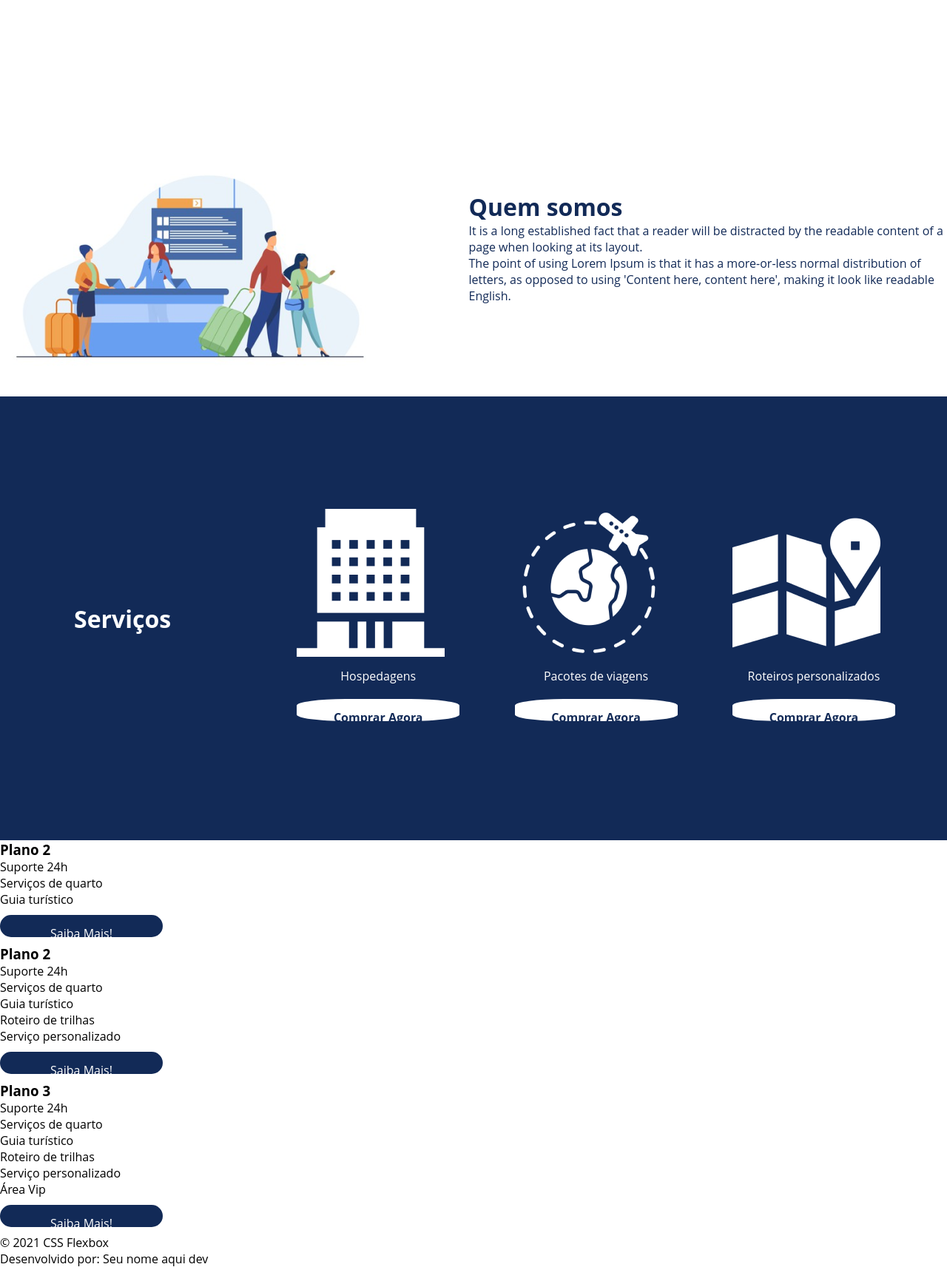
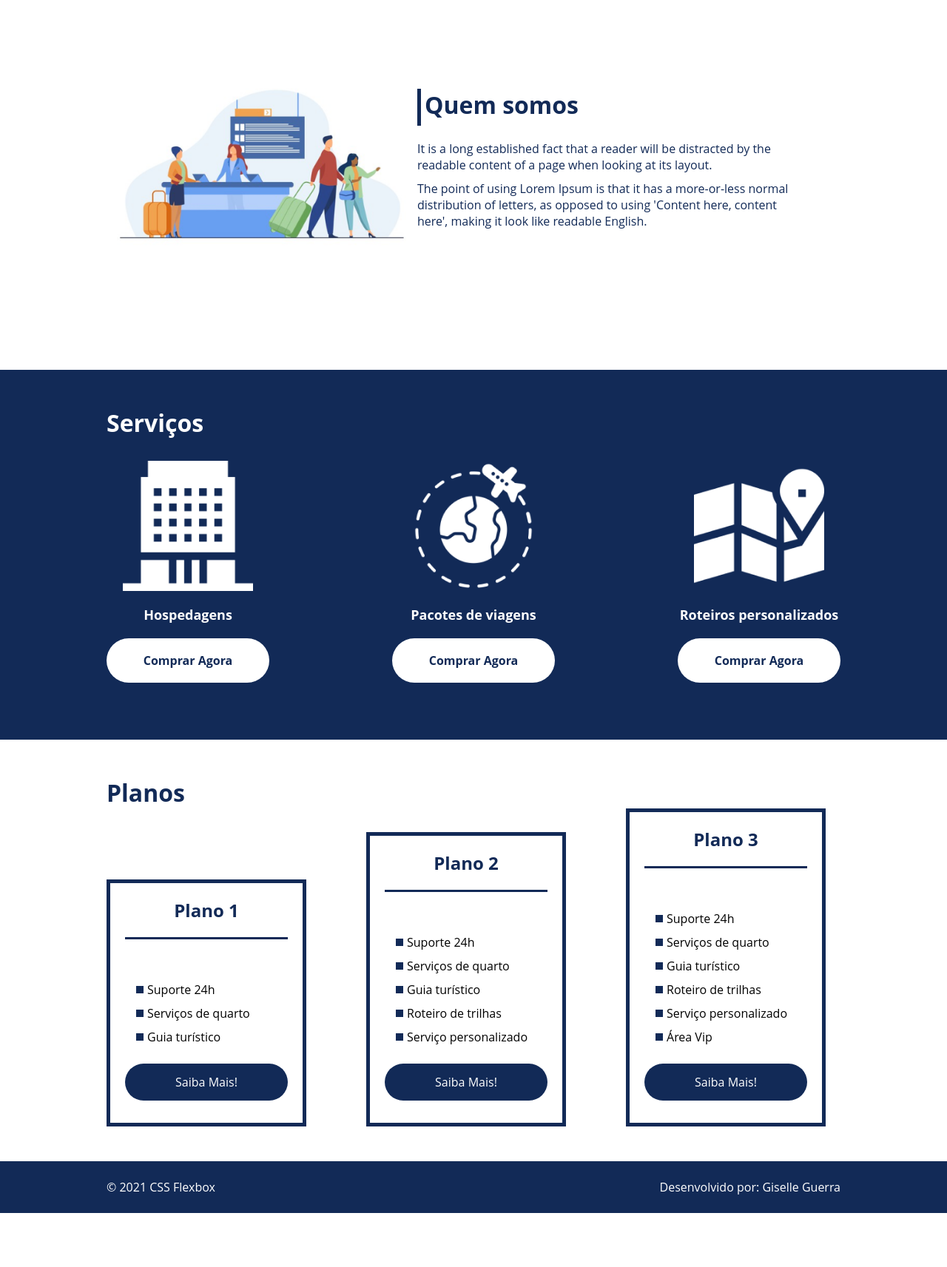
Before and after one commit to giselleguerra/EstudosProgramacao, a plain HTML site: page HTML5eCSS3/Flexbox/FLEX-PROJETO/index.html in a window 1280 px wide. Shown: the part 720-2433 px from the top of the page at 74% size. After the commit the page ends 2360 px from the top, so only its background shows below. Drawn offline with Linux system fonts and the light colour scheme.

Commit message:
atualizando projeto flexbox

```diff
--- a/HTML5eCSS3/Flexbox/FLEX-PROJETO/index.html
+++ b/HTML5eCSS3/Flexbox/FLEX-PROJETO/index.html
@@ -7,7 +7,6 @@
     <link rel="stylesheet" href="./style.css">
 </head>
 <body>
-
 
     <!-- HEADER + MENU -->
     <header>
@@ -21,17 +20,13 @@
         </div>
     </header>
 
-
-
-
-
     <!-- APRESENTAÇÃO  -->
 
     <div class="flex-container apresentacao">
         <div class="texto-apresentacao">
             <h1>Flex <br>Turismos</h1>
             <p>O melhor serviço para você!</p>
-            <a class="btn" href="">Saiba Mais!</a>
+            <a class="btn" href="#quem-somos">Saiba Mais!</a>
         </div>
 
         <div>
@@ -39,86 +34,77 @@
         </div>
     </div>
 
-
-
-
-
-
-
     <!-- QUEM SOMOS  -->
 
-    <div  id="quem-somos">
+    <div  class="flex-container" id="quem-somos">
         <div class="quem-somos-texto">
             <h2>Quem somos</h2>
             <p>It is a long established fact that a reader will be distracted by the readable content of a page when looking at its layout. </p>
             <p>The point of using Lorem Ipsum is that it has a more-or-less normal distribution of letters, as opposed to using 'Content here, content here', making it look like readable English.</p>
         </div>
 
-        <div class="flex-container">
+        <div>
 
             <img src="./images/1-quem-somos.png" alt="balcão de atendimento">
         </div>
     </div>
 
-
-
-
-
-
     <!-- SERVIÇOS  -->
 
-    <div id="servicos">
+        <div class="container-externo">
+            <div class="flex-container"  id="servicos">
+
                 <div>
                     <h2>Serviços</h2>
                 </div>
 
-        <div class="servicos">
+                <div class="list-servicos">
                     <div class="servicos-itens">
                         <div>
                             <img src="./images/icon-2.png" alt="hospedagens">
                         </div>
                             <p>Hospedagens</p>
-                    <a href="#">Comprar Agora</a>
+                            <a href="#planos">Comprar Agora</a>
                     </div>
 
                     <div class="servicos-itens">
                     <div><img src="./images/icon-1.png" alt="pacote de viagens"></div>
                     <p>Pacotes de viagens</p>
-               <a href="#">Comprar Agora</a>
+                    <a href="#planos">Comprar Agora</a>
                     </div>
 
                     <div class="servicos-itens">
                         <div><img src="./images/icon-3.png" alt="roteiros personalizados"></div>
                         <p>Roteiros personalizados</p>
-                <a href="#">Comprar Agora</a>
+                        <a href="#planos">Comprar Agora</a>
                     </div>
 
                 </div>
             </div>
-
-
-
-
-
-
-
+        </div>
 
     <!-- PLANOS  -->
 
-    <div>
+    <div class="flex-container" id="planos">
 
-        <div>
-            <h3>Plano 2</h3>
+        <div><h2>Planos</h2></div>
+
+        <div class="list-planos">
+
+            <div class="item-plano">
+                <h3>Plano 1</h3>
+                <br>
                 <ul>
                     <li>Suporte 24h</li>
                     <li>Serviços de quarto</li>
                     <li>Guia turístico</li>
                 </ul>
-            <a class="btn" href="#">Saiba Mais!</a>
+                <a class="btn" href="saiba-mais-planos.html#plano-1">Saiba Mais!</a>
             </div>
 
-        <div>
+            <div class="item-plano">
                 <h3>Plano 2</h3>
+                <br>
                 <ul>
                     <li>Suporte 24h</li>
                     <li>Serviços de quarto</li>
@@ -126,11 +112,12 @@
                     <li>Roteiro de trilhas</li>
                     <li>Serviço personalizado</li>
                 </ul>
-            <a class="btn" href="#">Saiba Mais!</a>
+                <a class="btn" href="saiba-mais-planos.html#plano-2">Saiba Mais!</a>
             </div>
 
-        <div>
+            <div class="item-plano">
                 <h3>Plano 3</h3>
+                <br>
                 <ul>
                     <li>Suporte 24h</li>
                     <li>Serviços de quarto</li>
@@ -139,19 +126,20 @@
                     <li>Serviço personalizado</li>
                     <li>Área Vip</li>
                 </ul>
-            <a class="btn" href="#">Saiba Mais!</a>
+                <a class="btn" href="saiba-mais-planos.html#plano-3">Saiba Mais!</a>
             </div>
         </div>
-
-
-
-
+    </div>
 
     <!-- FOOTER  -->
 
     <footer>
+        <div class="flex-container footer">
             <p>&copy; 2021 CSS Flexbox</p>
-        <p>Desenvolvido por: Seu nome aqui dev</p>
+            <p>Desenvolvido por: Giselle Guerra</p>
+        </div>
     </footer>
+
+
 </body>
 </html>
--- a/HTML5eCSS3/Flexbox/FLEX-PROJETO/style.css
+++ b/HTML5eCSS3/Flexbox/FLEX-PROJETO/style.css
@@ -1,7 +1,7 @@
 * {
   margin: 0;
   padding: 0;
-  font-family: "open sans", sans-serif;
+  font-family: 'open sans', sans-serif;
 }
 
 .flex-container {
@@ -9,6 +9,7 @@
   max-width: 992px;
   margin: auto;
   width: 100%;
+  min-width: 320px;
 }
 
 .btn {
@@ -18,15 +19,20 @@
   border-radius: 30px;
   width: 220px;
   text-decoration: none;
-  height: 30px;
+  height: 50px;
   display: block;
   line-height: 50px;
   margin-top: 10px;
   margin-bottom: 10px;
 }
 
+div img{
+  display: block;
+  width: 100%;
+}
+
+
 /* HEADER + MENU */
-
 header {
   background-color: #122a57;
   height: 100px;
@@ -42,7 +48,7 @@ header .menu {
 header .list-items {
   display: flex;
   width: 100%;
-  max-width: 250px;
+  max-width: 260px;
   justify-content: space-between;
   align-items: center;
 }
@@ -62,12 +68,9 @@ ul li a {
 }
 
 
-
-
 /* APRESENTAÇÃO */
-
 .apresentacao {
-  height: 100vh;
+  height: 70vh;
   align-items: center;
   justify-content: space-between;
   display: flex;
@@ -80,7 +83,8 @@ ul li a {
 
 .texto-apresentacao h1 {
   color: #122a57;
-  font-size: 32px;
+  font-size: 48px;
+  margin-bottom: 10px;
 }
 
 .texto-apresentacao p {
@@ -89,13 +93,17 @@ ul li a {
   margin-bottom: 10px;
 }
 
+.apresentacao img{
+  min-width: 420px;
+}
+
+
 /* QUEM SOMOS */
-
 #quem-somos {
   align-items: center;
   justify-content: space-between;
-  display: flex;
   flex-direction: row-reverse;
+  height: 70vh;
 }
 
 .quem-somos-texto {
@@ -106,64 +114,268 @@ ul li a {
 .quem-somos-texto h2 {
   color: #122a57;
   font-size: 32px;
+  display: flex;
+  margin-bottom: 20px;
+}
+
+.quem-somos-texto h2::before{
+  content: "";
+  height: 50px;
+  width: 5px;
+  margin-right: 5px;
+  background-color: #122a57;
+  position: relative;
 }
 
 .quem-somos-texto p {
-  font-size: 16px;
   color: #122a57;
+  margin-bottom: 10px;
+  width: 90%;
 }
 
+#quem-somos img{
+  min-width: 420px;
+}
+
+
 /* SERVIÇOS */
-
-#servicos {
-  display: flex;
+.container-externo {
   align-items: center;
   background-color: #122a57;
   color: #fff;
-  height: 600px;
+  height: 500px;
+  width: 100%;
 }
 
-#servicos .servicos {
-  display: flex;
-  margin: 20px;
-  width: 100%;
-  justify-content: space-between;
-  padding:50px;
+#servicos {
+  flex-direction: column;
+  padding-top: 50px;
+  padding-bottom: 100px;
 }
 
 #servicos h2 {
   color: #fff;
   font-size: 32px;
-  margin: 100px;
+  margin-bottom: 30px;
 }
 
-.servicos .servicos-itens {
+.list-servicos{
   display: flex;
-  align-content: space-between;
-  flex-direction: column;
-  align-content: center;
+  justify-content: space-between;
 }
 
-.servicos .servicos-itens a {
+.list-servicos .servicos-itens {
+  text-align: center;
+}
+
+.list-servicos .servicos-itens a {
   text-decoration: none;
   color: #122a57;
   background-color: #fff;
   text-align: center;
-  border-radius: 30%;
+  border-radius: 30px;
   width: 220px;
-  height: 30px;
+  height: 50px;
   display: block;
   line-height: 50px;
-  margin-top: 10px;
-  margin-bottom: 10px;
+  margin-top: 20px;
   font-weight: 700;
+  padding: 5px 0;
+  font-size: 16px;
 }
 
-.servicos .servicos-itens p {
+.list-servicos .servicos-itens p{
+  font-weight: 700;
+  font-size: 18px;
+  padding-top: 20px;
+}
+
+.servicos-itens img{
+  width: 80%;
+  margin: auto;
+}
+
+
+/* PLANOS */
+#planos{
+  flex-direction: column;
+  min-height: 65vh;
+  padding-top: 50px;
+}
+
+#planos h2{
+  font-size: 32px;
+  color: #122a57;
+}
+.list-planos{
+  display: flex;
+  align-items: flex-end;
+  justify-content: space-between;
+}
+
+.item-plano{
+  flex: 1;
+  border: 5px solid #122a57;
+  margin-right: 20px;
+  padding: 10px;
+  max-width: 240px;
+}
+
+.item-plano h3{
+  color: #122a57;
+  font-size: 24px;
+  padding: 10px;
+  display: flex;
+  flex-direction: column;
   text-align: center;
-  margin: 10px;
+}
+
+.item-plano h3::after{
+  content: "";
+  background-color: #122a57;
+  width: 100%;
+  height: 3px;
+  margin-top: 20px;
+  margin-bottom: 10px;
+}
+
+.item-plano ul li::before{
+  content: "";
+  width: 10px;
+  height: 10px;
+  background-color: #122a57;
+  margin-right: 5px;
+}
+
+.item-plano ul{
+  padding: 10px 20px;
+  display: flex;
+  flex-direction: column;
+  margin-bottom: 10px;
+}
+
+.item-plano ul li{
+  padding: 5px;
+  display: flex;
+  flex-wrap: nowrap;
+  align-items: center;
+}
+
+.item-plano .btn{
+  margin: auto;
+  margin-bottom: 20px;
+}
+
+
+/* FOOTER */
+footer{
+  background-color: #122a57;
+  height: 70px;
+  display: flex;
+  align-items: center;
+}
+
+footer .footer{
+  justify-content: space-between;
+  color:#fff
+}
+
+
+/* MOBILE */
+
+@media(max-width: 992px){
+
+  .flex-container{
+    flex-direction: column;
+  }
+
+  .btn{
+    width: 50%;
+  }
+
+
+  /*HEADER + MENU*/
+  header .list-items {
+  padding-top: 5px;
+  }
+
+
+  /*APRESENTAÇÃO */
+  .apresentacao{
+    flex-direction: column-reverse;
+    height: auto;
+    align-items: flex-start;
+  }
+
+  .apresentacao img{
+    min-width: 320px;
+    margin: auto;
+    padding: 5px;
+  }
+
+  .apresentacao .texto-apresentacao{
+    margin: 10px;
+  }
+
+
+  /*QUEM SOMOS*/
+  #quem-somos{
+    flex-direction: column-reverse;
+  }
+
+  #quem-somos img{
+    min-width: 320px;
+    margin: auto;
+  }
+
+
+  /*SERVIÇOS*/
+.container-externo{
+  height: auto;
+  }
+
+.list-servicos{
+  flex-direction: column;
 
 }
-/* PLANOS */
+.list-servicos .servicos-itens{
+  margin:5px;
+}
+.servicos-itens img{
+  width: 15%;
+  margin: auto;
+  }
 
-/* FOOTER */
+.list-servicos .servicos-itens a{
+  width: 50%;
+  justify-items: center;
+  margin: auto;
+  margin-top: 10px;
+}
+
+
+/*PLANOS*/
+.list-planos{
+  flex-direction: column;
+  align-items: flex-start;
+}
+
+.list-planos .item-plano{
+  max-width: 90%;
+  margin: auto;
+  width: 100%;
+  margin-bottom: 5px;
+  margin-top: 5px;
+
+}
+
+
+/*FOTTER*/
+footer{
+  margin: auto;
+  width: 100%;
+  padding: 11px;
+}
+
+
+}
```
Also changed, not shown: HTML5eCSS3/Flexbox/FLEX-PROJETO/saiba-mais-planos.html (added, +95 -0 lines). Lines whose indentation alone changed are shown as unchanged.
